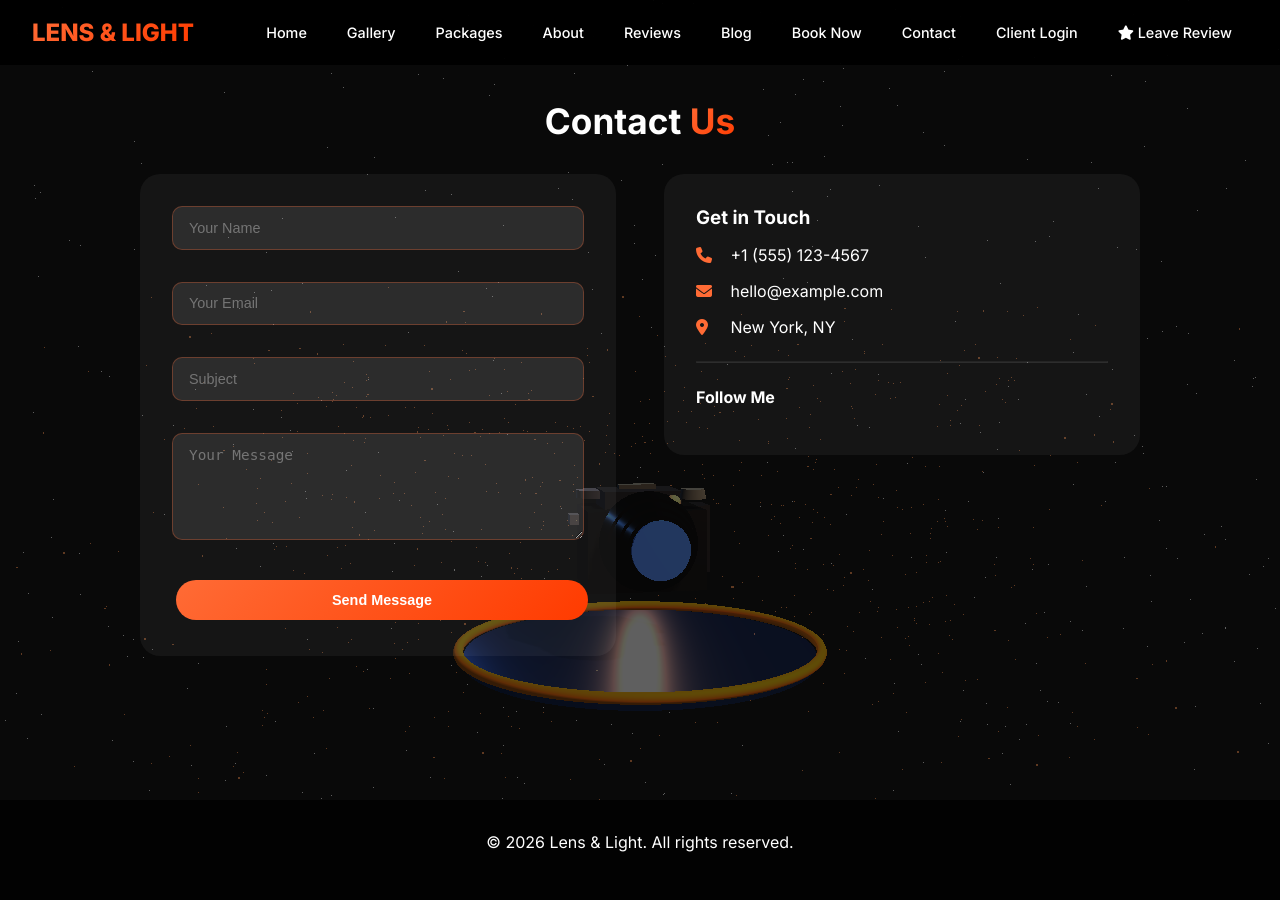
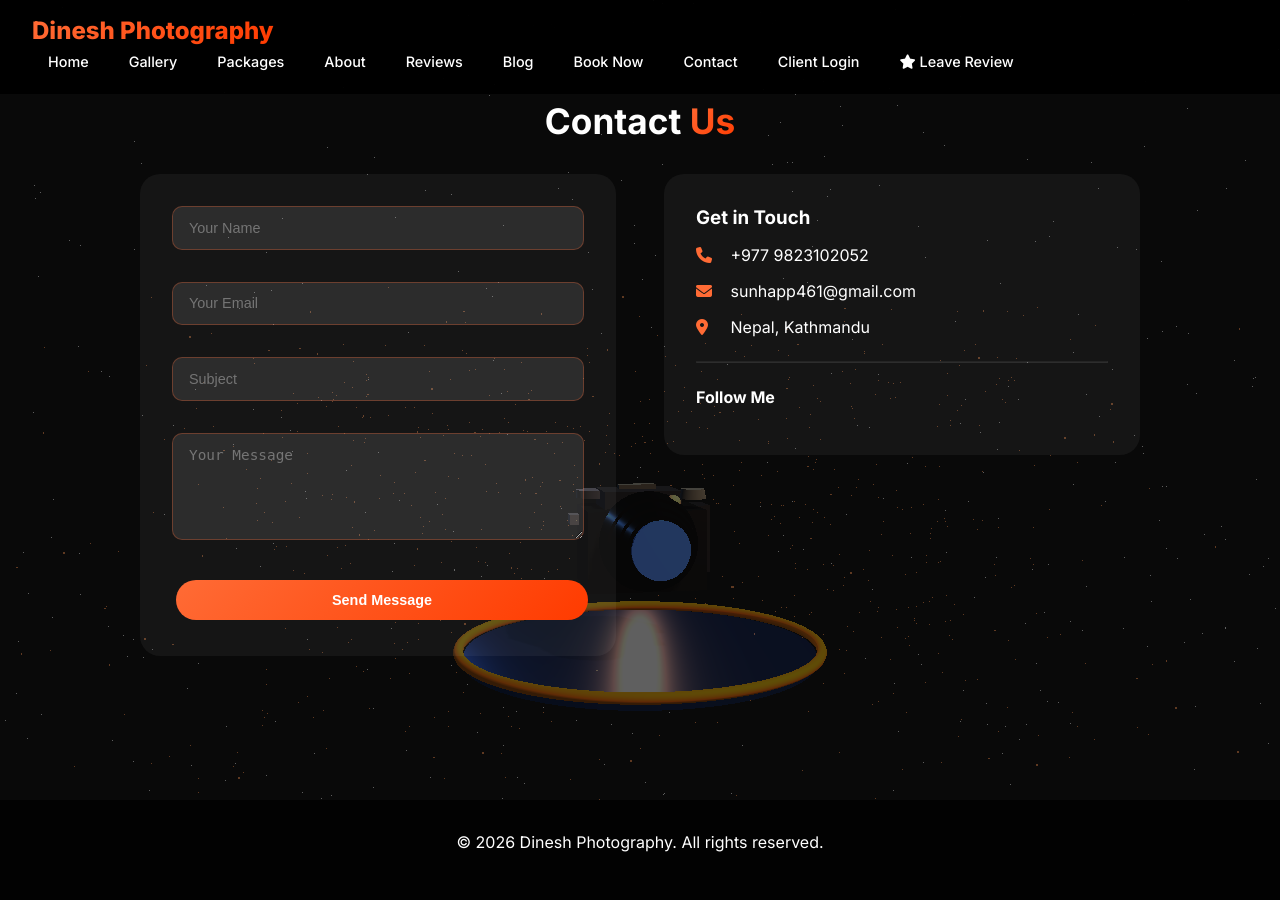
Before and after one commit to doocks/photography-portfolio, a Django app: page /contact/ in a window 1280 px wide. Run offline with Django 5.2, Linux system fonts and the light colour scheme; data that the repository does not hold is empty.

Commit message:
updated changes

```diff
--- a/gallery/templates/gallery/base.html
+++ b/gallery/templates/gallery/base.html
@@ -3,7 +3,7 @@
 <head>
     <meta charset="UTF-8">
     <meta name="viewport" content="width=device-width, initial-scale=1.0, user-scalable=yes">
-    <title>{% block title %}{{ settings.site_title|default:"Lens & Light Photography" }}{% endblock %}</title>
+    <title>{% block title %}{{ settings.site_title|default:"Dinesh Photography" }}{% endblock %}</title>
     {% load static %}
     <link href="https://fonts.googleapis.com/css2?family=Inter:wght@300;400;500;600;700;800&display=swap" rel="stylesheet">
     <link rel="stylesheet" href="https://cdnjs.cloudflare.com/ajax/libs/font-awesome/6.4.0/css/all.min.css">
@@ -526,7 +526,7 @@
     <canvas id="bg-canvas"></canvas>
 
     <nav class="navbar">
-        <div class="logo" onclick="location.href='/'">{{ settings.site_title|default:"LENS & LIGHT" }}</div>
+        <div class="logo" onclick="location.href='/'">{{ settings.site_title|default:"Dinesh Photography" }}</div>
         <button class="menu-toggle" onclick="toggleMenu()">
             <i class="fas fa-bars"></i>
         </button>
@@ -547,7 +547,7 @@
     {% block content %}{% endblock %}
 
     <footer class="footer">
-        <p>&copy; 2026 {{ settings.photographer_name|default:"Lens & Light" }}. All rights reserved.</p>
+        <p>&copy; 2026 {{ settings.photographer_name|default:"Dinesh Photography" }}. All rights reserved.</p>
         <div style="margin-top: 1rem;">
             {% if settings.instagram %}<a href="{{ settings.instagram }}" target="_blank" style="color:#fff; margin:0 10px; display: inline-block;"><i class="fab fa-instagram fa-lg"></i></a>{% endif %}
             {% if settings.facebook %}<a href="{{ settings.facebook }}" target="_blank" style="color:#fff; margin:0 10px; display: inline-block;"><i class="fab fa-facebook fa-lg"></i></a>{% endif %}
--- a/gallery/templates/gallery/contact.html
+++ b/gallery/templates/gallery/contact.html
@@ -38,9 +38,9 @@
             <div data-aos="fade-left">
                 <div style="background: rgba(255,255,255,0.05); padding: 2rem; border-radius: 20px;">
                     <h3 style="margin-bottom: 1rem;">Get in Touch</h3>
-                    <p style="margin-bottom: 1rem;"><i class="fas fa-phone" style="color: #ff6b35; width: 30px;"></i> {{ settings.phone|default:"+1 (555) 123-4567" }}</p>
-                    <p style="margin-bottom: 1rem;"><i class="fas fa-envelope" style="color: #ff6b35; width: 30px;"></i> {{ settings.email|default:"hello@example.com" }}</p>
-                    <p style="margin-bottom: 1rem;"><i class="fas fa-map-marker-alt" style="color: #ff6b35; width: 30px;"></i> {{ settings.address|default:"New York, NY" }}</p>
+                    <p style="margin-bottom: 1rem;"><i class="fas fa-phone" style="color: #ff6b35; width: 30px;"></i> {{ settings.phone|default:"+977 9823102052" }}</p>
+                    <p style="margin-bottom: 1rem;"><i class="fas fa-envelope" style="color: #ff6b35; width: 30px;"></i> {{ settings.email|default:"sunhapp461@gmail.com" }}</p>
+                    <p style="margin-bottom: 1rem;"><i class="fas fa-map-marker-alt" style="color: #ff6b35; width: 30px;"></i> {{ settings.address|default:"Nepal, Kathmandu" }}</p>
 
                     <hr style="border-color: rgba(255,255,255,0.1); margin: 1.5rem 0;">
 
```
Also changed, not shown: photography/settings.py (+7 -13 lines), gallery/templates/gallery/login.html (deleted).
